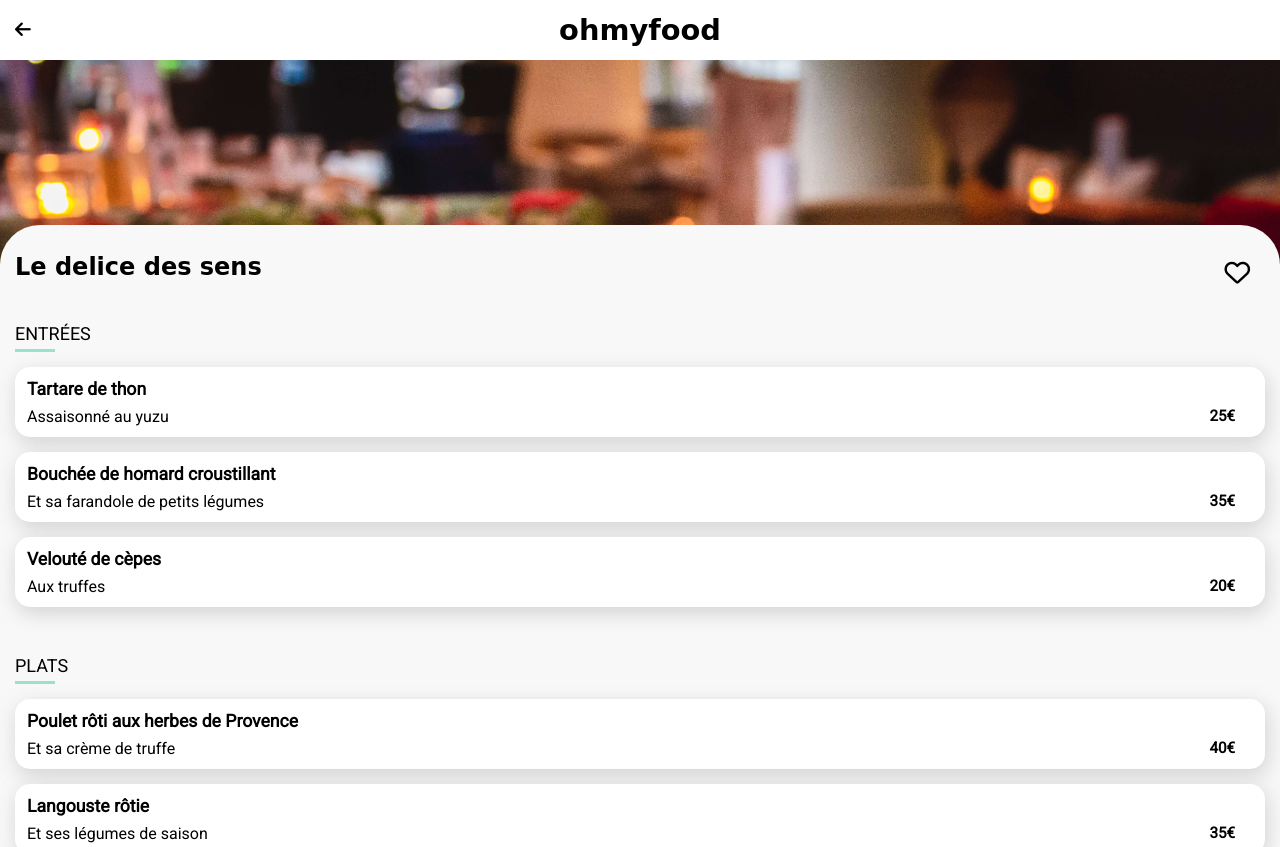
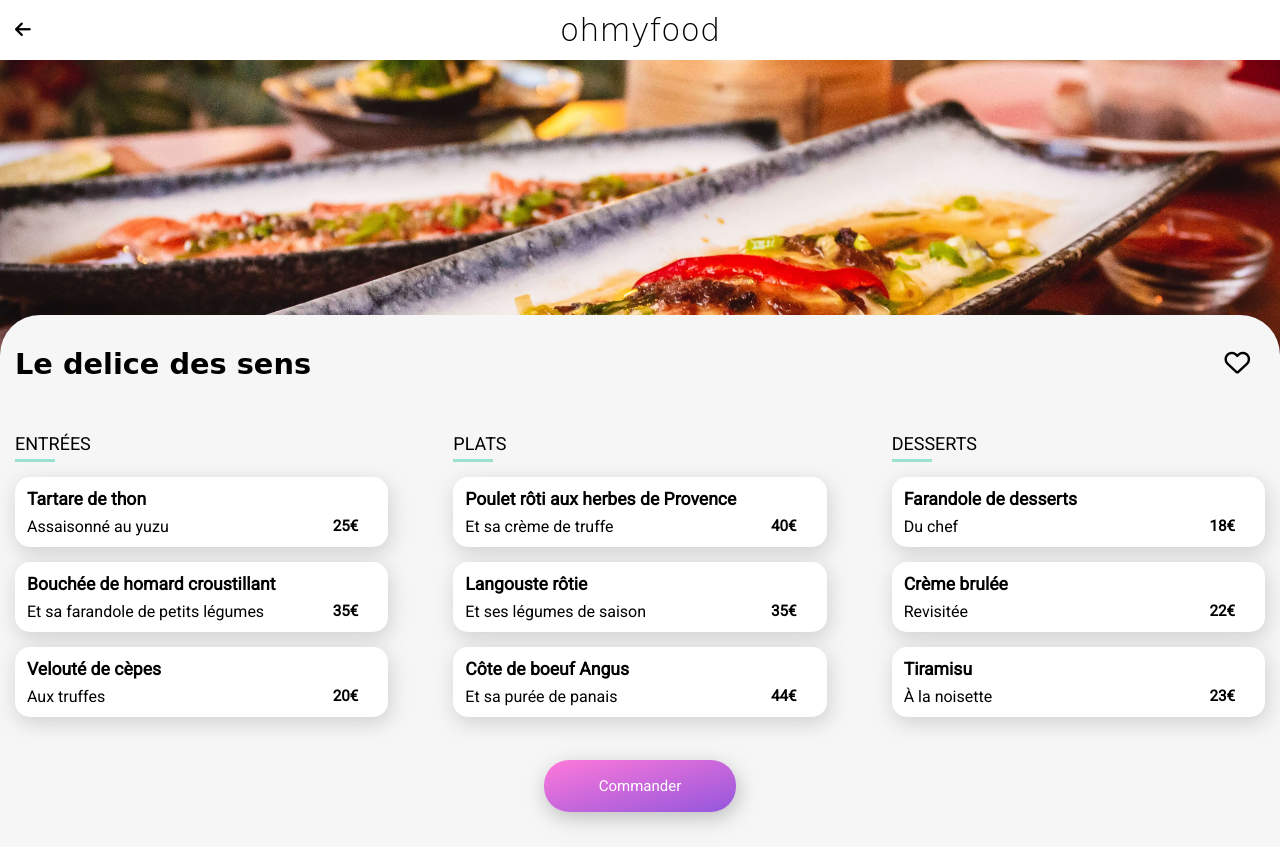
Before and after one commit to Alpha1788/OCR_P3, a website: page pages/delicedessens.html in a window 1280 px wide. Shown: the top 847 px of the page. Drawn offline with Linux system fonts and the light colour scheme; a web font is replaced by a local one.

Commit message:
save du 12/02/22

```diff
--- a/Sass/Layouts/_PagesMenu.scss
+++ b/Sass/Layouts/_PagesMenu.scss
@@ -1,6 +1,7 @@
 
 .menu {
     position: absolute;
+    display: grid;
     border-radius: 40px 40px 0 0;
     background-color: rgb(248, 248, 248);
     z-index: 1;
@@ -8,7 +9,11 @@
     margin-top: -35px;
     /*------Responsive Desktop------*/
     @media screen and (min-width: 993px) {
-        /*reprendre ici*/
+        margin: auto;
+        background: #f6f6f6;
+        padding: 40px auto 75px 15px;
+        border-radius: 40px 40px 0 0;
+
     }
     &__titre {
         position: relative;
@@ -18,6 +23,10 @@
             top: 8px;
             font-family: $font-logo;
             font-size: 150%;
+            /*------Responsive Desktop------*/
+        @media screen and (min-width: 993px) {
+            font-size: 180%;
+        }
         }
         i {
             position: absolute;
@@ -26,10 +35,23 @@
             font-size: 160%;
         }
     }
+    &__ensemble {
+        /*------Responsive Desktop------*/
+        @media screen and (min-width: 993px) {
+            display: grid;
+            column-gap: 2.1875rem;
+            grid-template-columns: repeat(3, 1fr);
+        }
+    }
     &__entrees {
         display: flex;
         flex-direction: column;
         margin-top: 80px;
+        /*------Responsive Desktop------*/
+        @media screen and (min-width: 993px) {
+            margin-top: 100px;
+        }
+
 
          &--titre {
             font-family: $font-text;
@@ -88,6 +110,10 @@
         display: flex;
         flex-direction: column;
         margin-top: 30px;
+        /*------Responsive Desktop------*/
+        @media screen and (min-width: 993px) {
+            margin-top: 100px;
+        }
 
         &--titre {
             font-family: $font-text;
@@ -149,6 +175,10 @@
         display: flex;
         flex-direction: column;
         margin-top: 30px;
+        /*------Responsive Desktop------*/
+        @media screen and (min-width: 993px) {
+            margin-top: 100px;
+        }
 
         &--titre {
             font-family: $font-text;
@@ -209,6 +239,10 @@
         margin-top: 70px;
         margin-bottom: 70px;
         text-align: center;
+        /*------Responsive Desktop------*/
+        @media screen and (min-width: 993px) {
+            margin-top: 60px;
+        }
         a {
             color: white;
             font-family: $font-text;
--- a/Sass/Layouts/_footerMenu.scss
+++ b/Sass/Layouts/_footerMenu.scss
@@ -3,13 +3,13 @@
     flex-direction: column;
     position: relative;
     top: 1200px;
-    height: 200px;
     background-color: $Footer-Color;
     color: white;
     padding: 10px 0 0 25px;
     /*------Responsive Tablettes------*/
     @media all and (min-width: 600px) and (max-width: 992px) {
         align-items: center;
+        top: 1150px;
     }
     /*------Responsive Desktop------*/
     @media screen and (min-width: 993px) {
@@ -17,6 +17,8 @@
         flex-direction: row;
         flex-wrap: wrap;
         height: auto;
+        z-index: 2;
+        top: 550px;
     }
 
     &__logo {
--- a/Sass/Layouts/_headermenu.scss
+++ b/Sass/Layouts/_headermenu.scss
@@ -19,17 +19,38 @@
             font-family: $font-logo;
             font-size: 180%;
             margin: auto;
+            /*------Responsive Desktop------*/
+            @media screen and (min-width: 993px) {
+                font-weight: lighter;
+                font-size: 200%;
+            }
         }
     }
     &__banner {
-        &--img {
             width: 100%;
-            max-height: 250px;
+            height: 255px;
             object-fit: cover;
-            /*------Responsive Desktop------*/
-            @media screen and (min-width: 993px) {
-                max-height: 200px;
-            }
-        }
+            &--palette {
+                width: 100%;
+                height: 300px;
+                background: url(../images/restaurants/jay-wennington-N_Y88TWmGwA-unsplash.jpg) center/cover;
+              }
+              &--fra {
+                width: 100%;
+                height: 300px;
+                background: url(../images/restaurants/toa-heftiba-DQKerTsQwi0-unsplash.jpg) center/cover;
+              }
+              &--note {
+                width: 100%;
+                height: 300px;
+                background: url(../images/restaurants/stil-u2Lp8tXIcjw-unsplash.jpg) center/cover;
+              }
+              &--sens {
+                width: 100%;
+                height: 300px;
+                background: url(../images/restaurants/louis-hansel-shotsoflouis-qNBGVyOCY8Q-unsplash.jpg) center/cover;
+              }
+
+
     }
 }
--- a/pages/delicedessens.html
+++ b/pages/delicedessens.html
@@ -19,7 +19,7 @@
             <h1 class="headermenu__logo">ohmyfood</h1>
         </div>
         <div class="headermenu__banner">
-            <div class="headermenu__banner--img"><img src="../images/restaurants/louis-hansel-shotsoflouis-qNBGVyOCY8Q-unsplash.jpg" alt="Assiette au restaurant Le délice des sens"></div>
+            <div class="headermenu__banner--sens"></div>
         </div>
 
     </header>
@@ -31,6 +31,7 @@
             <i class="far fa-heart"></i>
         </section>
 
+        <section class="menu__ensemble">
             <section class="menu__entrees">
                 <h3 class="menu__entrees--titre">ENTRÉES</h3>
                 <div class="menu__entrees--plat">
@@ -87,6 +88,7 @@
                     <span><strong>23€</strong></span>
                 </div>
             </section>
+        </section>
 
         <div class="menu__btn">
             <a href="#">Commander</a>
```
Also changed, not shown: pages/alafrancaise.html (+3 -1 lines), pages/noteenchantee.html (+3 -1 lines), pages/palettedugout.html (+3 -1 lines), css/style.css, 1 other file. Lines whose indentation alone changed are shown as unchanged.
